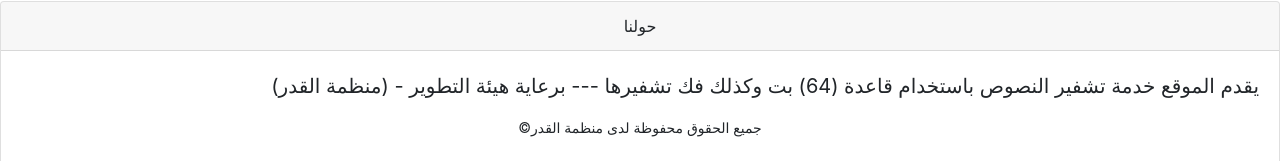
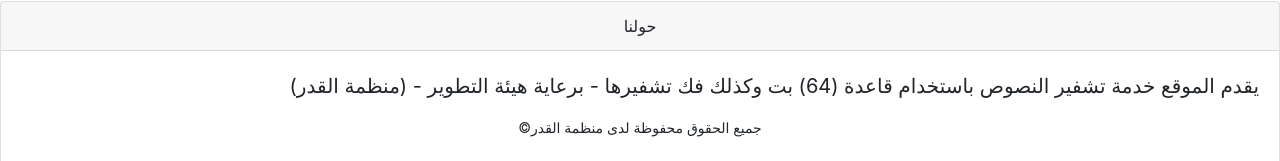
Before and after one commit to cod003/Encoder, a plain HTML site: page index.html in a window 1280 px wide. Shown: the part 714-875 px from the top of the page. Drawn offline with nearby package versions, Linux system fonts and the light colour scheme.

Commit message:
Update index.html

```diff
--- a/index.html
+++ b/index.html
@@ -78,7 +78,7 @@
     </div>
     <div class="card-body" >
       <blockquote class="blockquote mb-0">
-        <p style="text-align: right;">يقدم الموقع خدمة تشفير النصوص باستخدام قاعدة (64) بت وكذلك فك تشفيرها --- برعاية هيئة التطوير - (منظمة القدر) </p>
+        <p style="text-align: right;">يقدم الموقع خدمة تشفير النصوص باستخدام قاعدة (64) بت وكذلك فك تشفيرها - برعاية هيئة التطوير - (منظمة القدر) </p>
         <p dir="rtl" style="text-align: center; font-size: 0.7em;">جميع الحقوق محفوظة لدى منظمة القدر©  </p>
 
     </blockquote>
```
